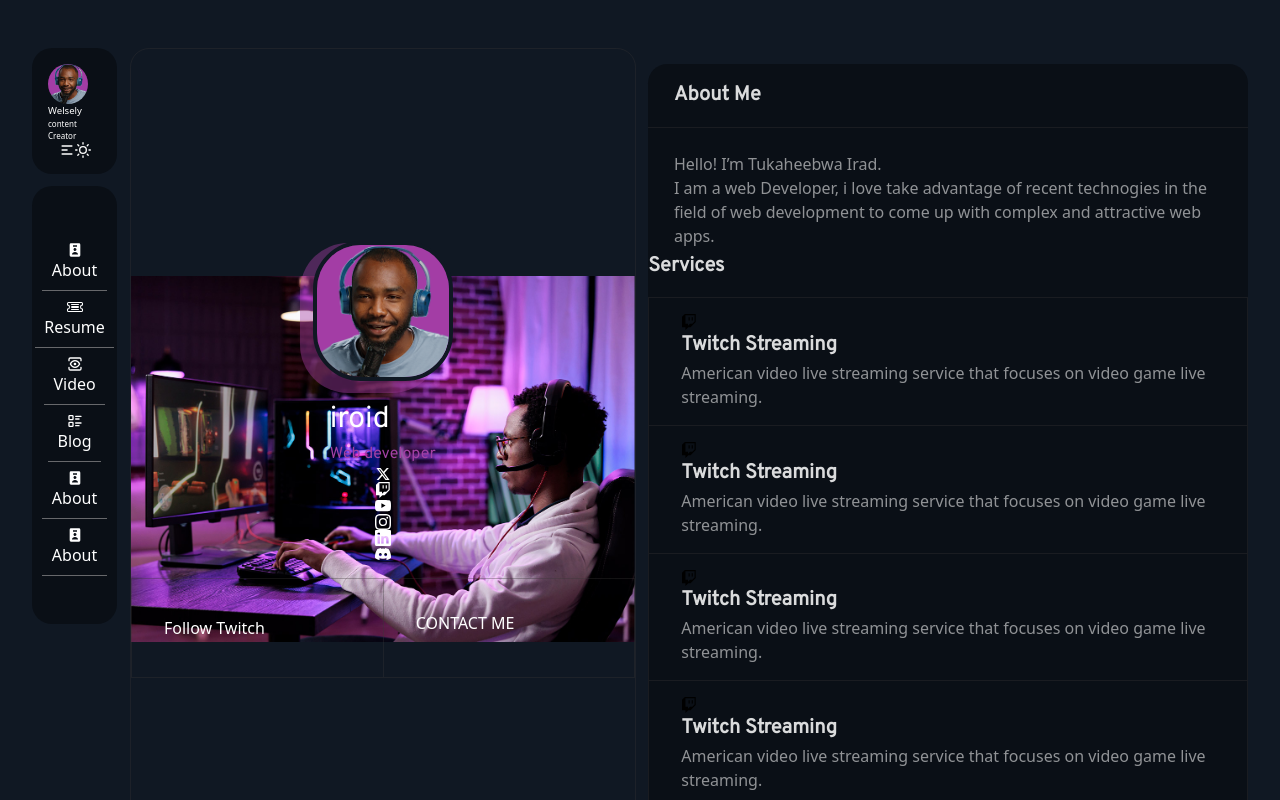
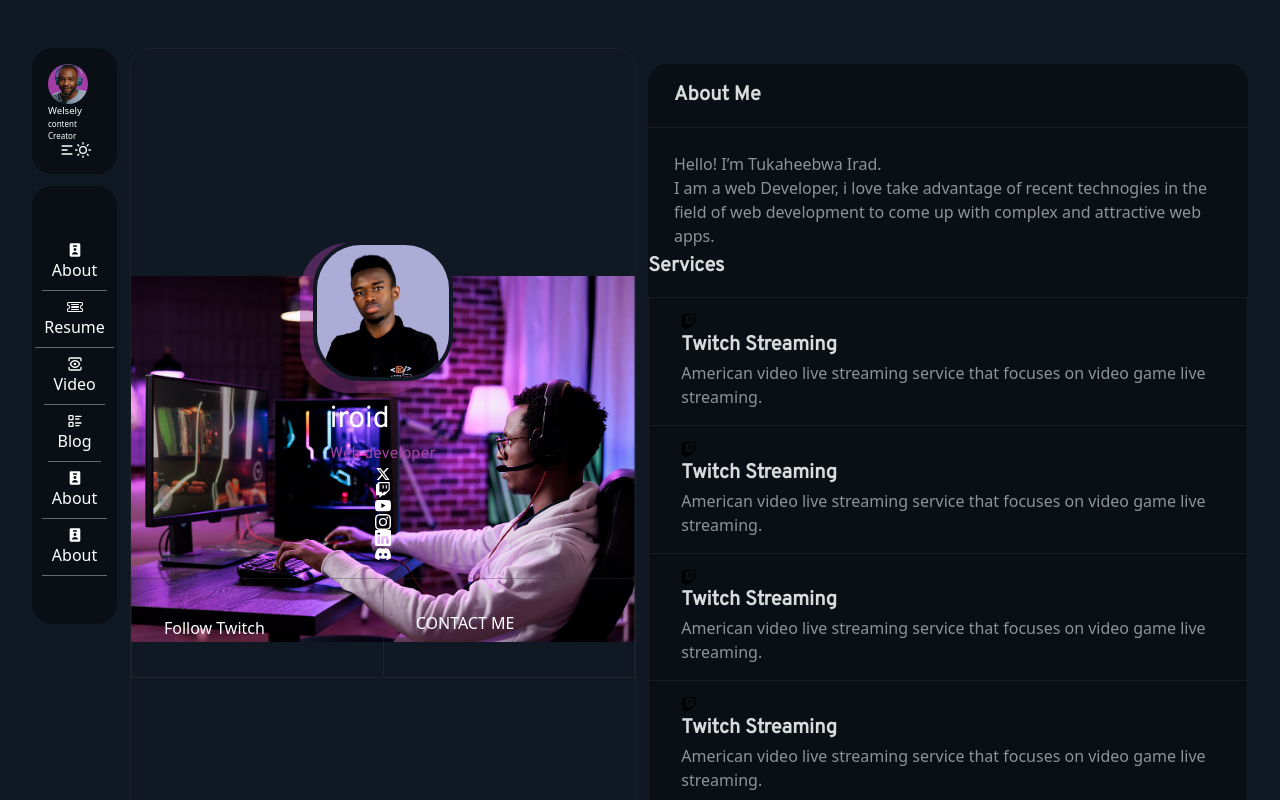
Before and after one commit to iroid2/newest-portfolio, a Next.js app: page / in a window 1280 px wide. Shown: the top 800 px of the page. Built offline with nearby package versions, Linux system fonts and the light colour scheme.

Commit message:
added my pic in profile

```diff
--- a/app/layout.js
+++ b/app/layout.js
@@ -10,7 +10,7 @@
 
 export default function RootLayout({ children }) {
   return (
-    <html className={'contentSection scrollbar-thin scrollbar-thumb-purple-500  scrollbar-track-slate-700' }  lang="en">
+    <html   lang="en">
       <body className={'contentSection scrollbar-thin scrollbar-thumb-purple-500  scrollbar-track-slate-700' }>{children}</body>
     </html>
   )
--- a/components/Profiletab.jsx
+++ b/components/Profiletab.jsx
@@ -10,7 +10,7 @@
       </div>
       <div className="profile-details">
         <div className="prof-top">
-        <Image src={'/images/avatar2-5.png'} alt='' height={150} width={140}/>
+        <Image src={'/images/prof.jpg'} alt='' height={150} width={140}/>
         <div className="bg-rect"></div>
         </div>
         <div className="full-details" >
```
Also changed, not shown: public/images/prof.jpg (added).
